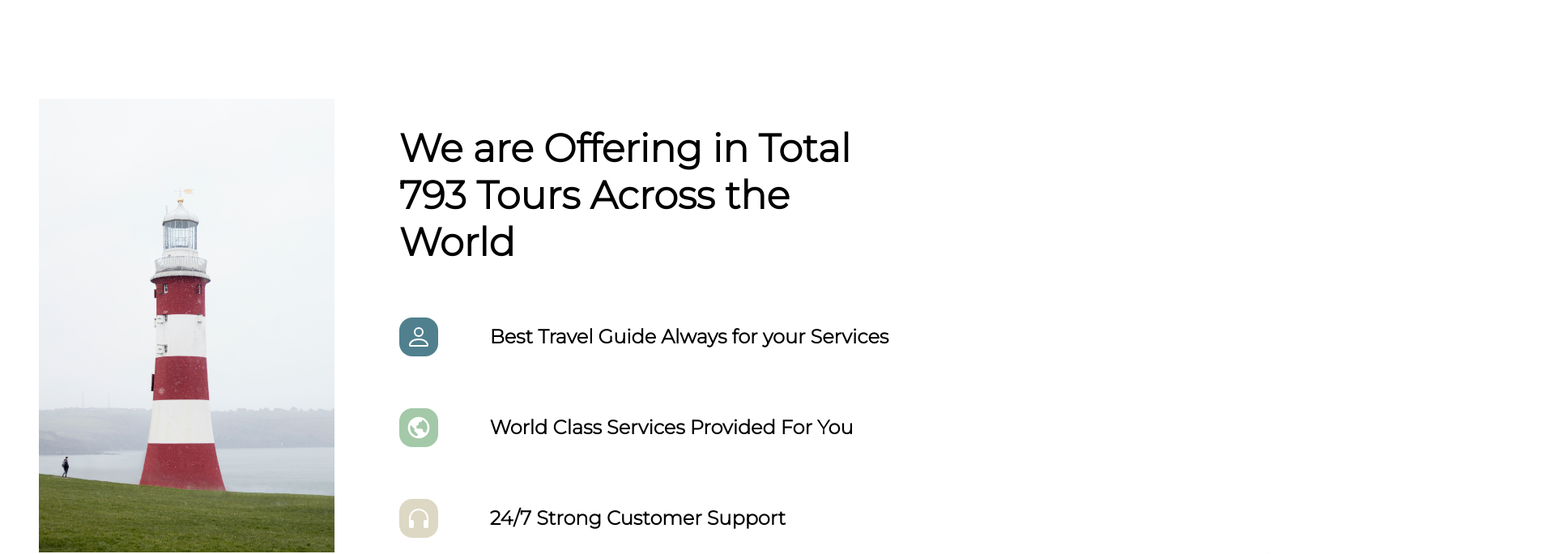
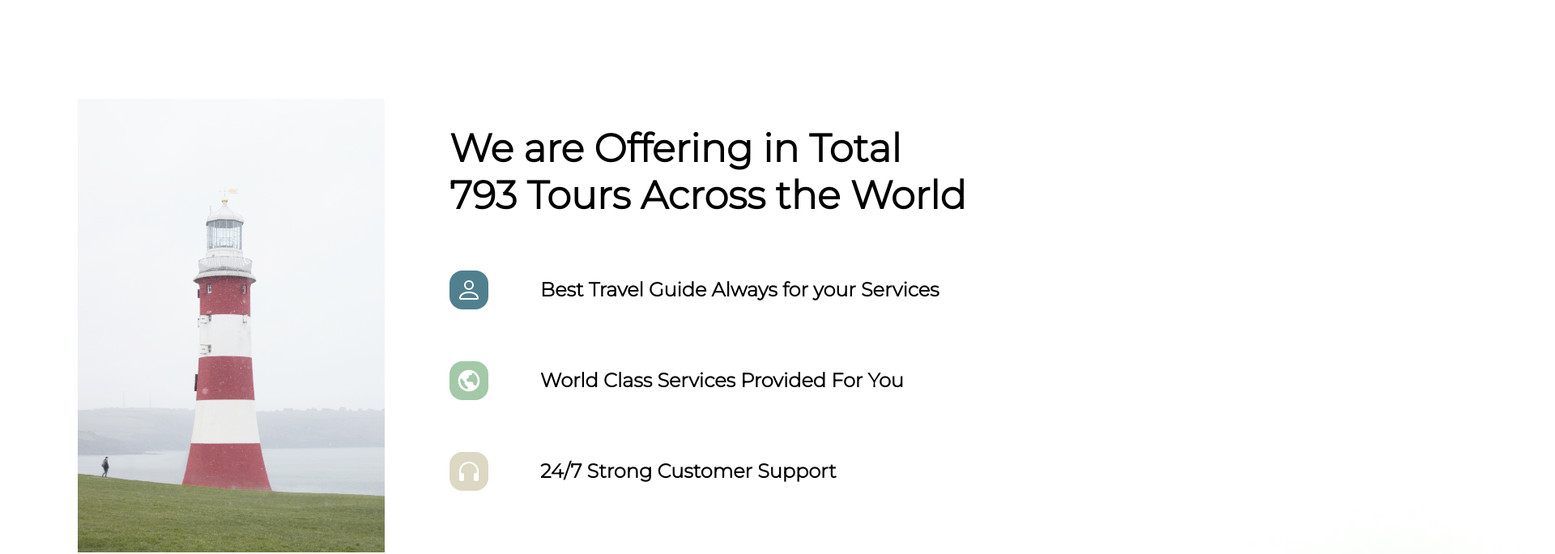
Before and after one commit to OdeliaFink/travel-agency, a React (Vite) app: page / in a window 1280 px wide. Shown: the part 1720-2404 px from the top of the page at 81% size, 1920 px wide, since content can reach past the window. Built offline with nearby package versions, Linux system fonts and the light colour scheme; the HTML template or start-up script is replaced by a standard one; a web font is replaced by a local one.

Commit message:
refactor

```diff
--- a/src/components/Destination.jsx
+++ b/src/components/Destination.jsx
@@ -2,7 +2,7 @@ import React from 'react';
 import styled from 'styled-components';
 import cuba from '../assets/cuba.png';
 import paris from '../assets/paris.png';
-import japan from '../assets/japan.png';
+import japan from '../assets/japan.jpg';
 import Button from './Button';
 
 const Destinations = () => {
--- a/src/components/DownloadApp.jsx
+++ b/src/components/DownloadApp.jsx
@@ -22,7 +22,7 @@ const Section = styled.section`
   height: 25rem;
   width: 100%;
   margin: 5rem 0;
-  background: linear-gradient(to right, #a6f2f2, #ddf181);
+  background: linear-gradient(to right, #ddd8c4, #f0db88);
   display: flex;
   justify-content: space-between;
   align-items: center;
--- a/src/components/Footer.jsx
+++ b/src/components/Footer.jsx
@@ -96,9 +96,9 @@ const Container = styled.footer`
         flex-direction: column;
         gap: 1rem;
         input {
-          padding: 1rem 2rem;
+          padding: 1rem;
           border: none;
-          font-size: 1.1rem;
+          font-size: 1rem;
           color: white;
           cursor: pointer;
           background-color: #f8f8f8;
--- a/src/components/Offer.jsx
+++ b/src/components/Offer.jsx
@@ -52,6 +52,7 @@ const Section = styled.section`
   display: flex;
   gap: 5rem;
   margin-inline: 3rem;
+  padding-left: 3rem;
 
   @media screen and (min-width: 280px) and (max-width: 1080px) {
     flex-direction: column;
@@ -69,6 +70,7 @@ const Image = styled.img`
   height: 35rem;
   width: 100%;
   filter: brightness(100%);
+  opacity: 0.8;
 
   &::before {
     content: '';
--- a/src/components/Testimonial.jsx
+++ b/src/components/Testimonial.jsx
@@ -53,7 +53,6 @@ const Section = styled.section`
     display: flex;
     gap: 4rem;
     .testimonial {
-      margin-top: 4rem;
       box-shadow: rgba(100, 100, 111, 0.2) 0px 7px 29px 0px;
       padding: 4rem 3rem;
       height: max-content;
@@ -63,7 +62,7 @@ const Section = styled.section`
       border-top: 0.5rem solid var(--primary-color);
       .title {
         display: flex;
-        gap: 1rem;
+        gap: 5rem;
         justify-content: center;
         align-items: center;
         .image {
--- a/src/index.css
+++ b/src/index.css
@@ -19,7 +19,7 @@ html {
 
 body {
   margin: auto;
-  overflow-x: hidden;
+  overflow-x: hidden !important;
   margin-top: 4rem;
   display: flex;
   place-items: center;
```
Also changed, not shown: src/assets/japan.png (deleted), 1 other file (tests, documents, lock files or other folders).
